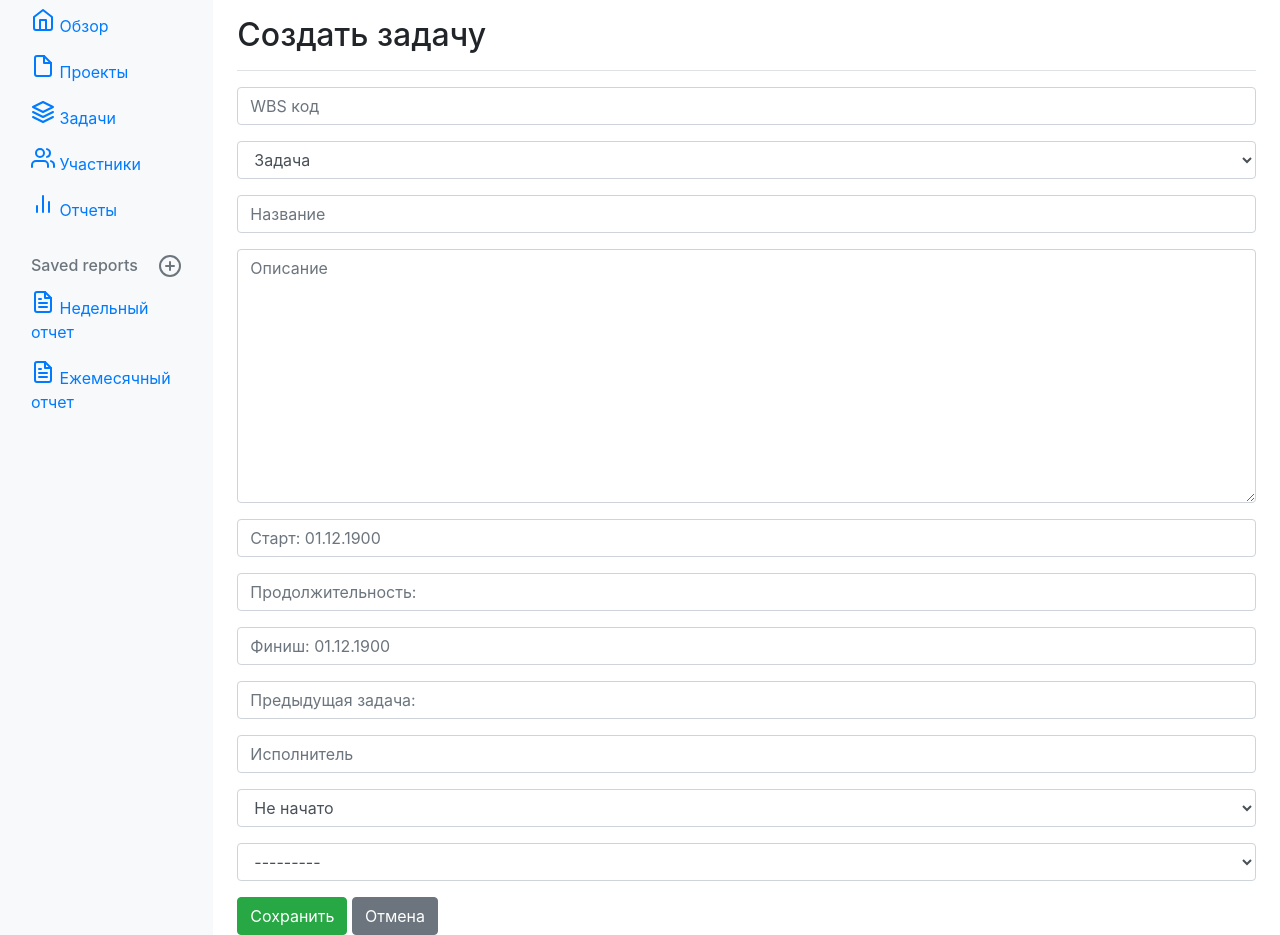
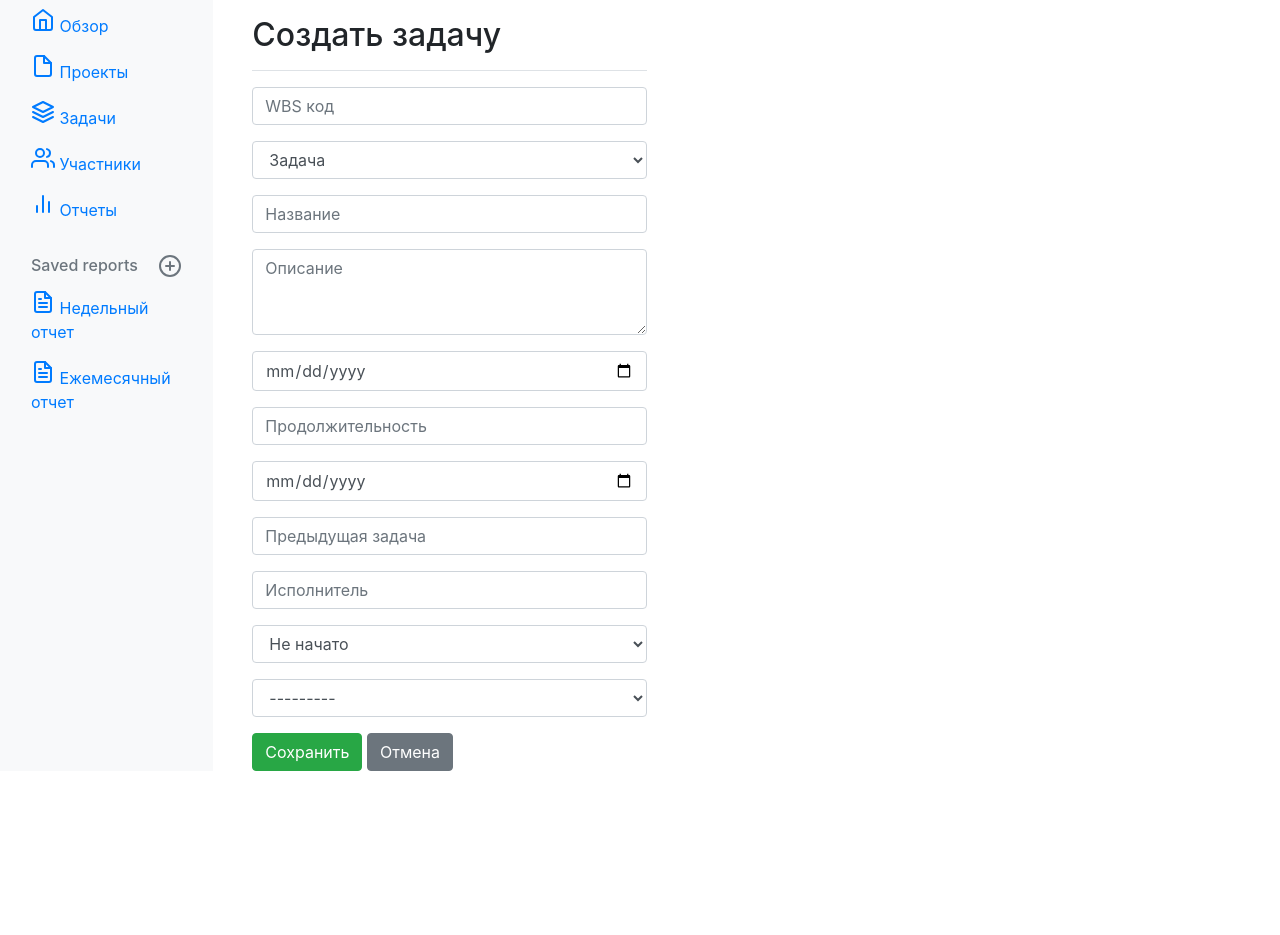
Before and after one commit to Serzh470/Flex, a Django app: page /addtask/ in a window 1280 px wide. Shown: the part 40-975 px from the top of the page. After the commit the page ends 811 px from the top, so only its background shows below. Run offline with Django 3.2, Linux system fonts and the light colour scheme; data that the repository does not hold is empty; parts of the project's set-up code (start-up, migrations or seed data) failed here and were passed over; some libraries are stand-ins or nearby versions.

Commit message:
add datepickers

```diff
--- a/flex/project/forms.py
+++ b/flex/project/forms.py
@@ -12,15 +12,15 @@ class TaskForm(forms.ModelForm):
                              choices=TASK_TYPE)
     name = forms.CharField(widget=forms.TextInput(attrs={'class': 'form-control', 'placeholder': 'Название'}))
     description = forms.CharField(required=False, widget=forms.Textarea(
-        attrs={'class': 'form-control', 'placeholder': 'Описание'}))
+        attrs={'class': 'form-control', 'rows': 3, 'placeholder': 'Описание'}))
     start_date = forms.DateField(
-        widget=forms.DateInput(attrs={'class': 'form-control datepicker', 'placeholder': 'Старт: 01.12.1900'}))
+        widget=forms.DateInput(attrs={'class': 'form-control', 'placeholder': 'Старт', 'type': 'date'}))
     duration = forms.DurationField(
-        widget=forms.TextInput(attrs={'class': 'form-control', 'placeholder': 'Продолжительность: '}))
+        widget=forms.TextInput(attrs={'class': 'form-control', 'placeholder': 'Продолжительность'}))
     end_date = forms.DateField(
-        widget=forms.DateInput(attrs={'class': 'form-control', 'placeholder': 'Финиш: 01.12.1900'}))
+        widget=forms.DateInput(attrs={'class': 'form-control', 'placeholder': 'Финиш', 'type': 'date'}))
     predecessor = forms.CharField(
-        widget=forms.TextInput(attrs={'class': 'form-control','placeholder': 'Предыдущая задача:'}))
+        widget=forms.TextInput(attrs={'class': 'form-control','placeholder': 'Предыдущая задача'}))
     responsible = forms.CharField(widget=forms.TextInput(attrs={'class': 'form-control', 'placeholder': 'Исполнитель'}))
     status = forms.ChoiceField(widget=forms.Select(attrs={'class': 'form-control', 'placeholder': 'Статус'}),
                              choices=STATUS)
--- a/flex/project/templates/create_task.html
+++ b/flex/project/templates/create_task.html
@@ -1,6 +1,8 @@
 {% extends 'index.html' %}
 
 {% block create_task %}
+    <div calss="container">
+        <div class="col-5">
             <div class="d-flex justify-content-between flex-wrap flex-md-nowrap align-items-center pb-2 mb-3 border-bottom">
                 <h1 class="h2">Создать задачу</h1>
             </div>
@@ -25,4 +27,6 @@
                     </a>
                 {% endif %}
             </form>
+        </div>
+    </div>
 {% endblock %}
```
Lines whose indentation alone changed are shown as unchanged.
